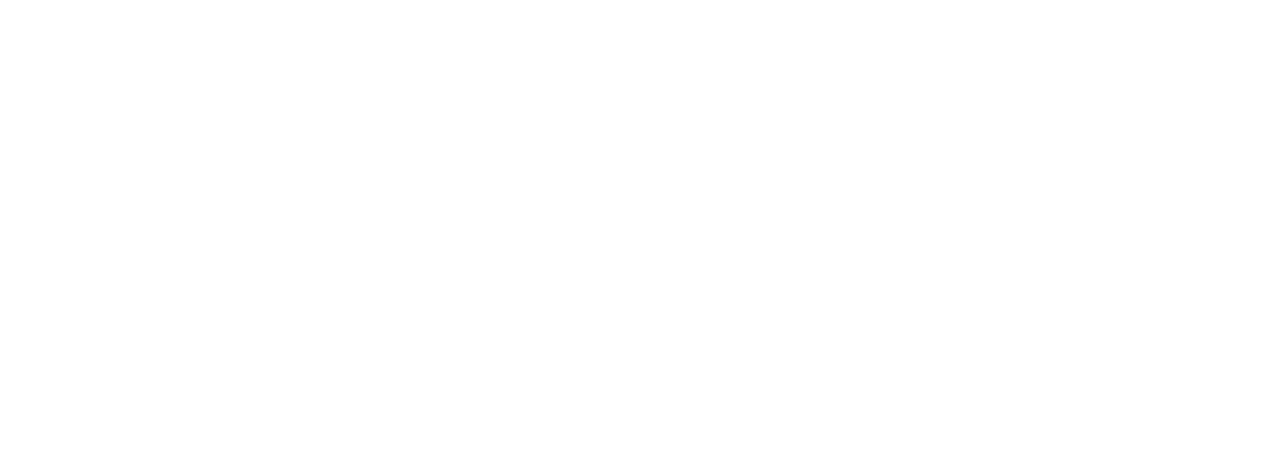
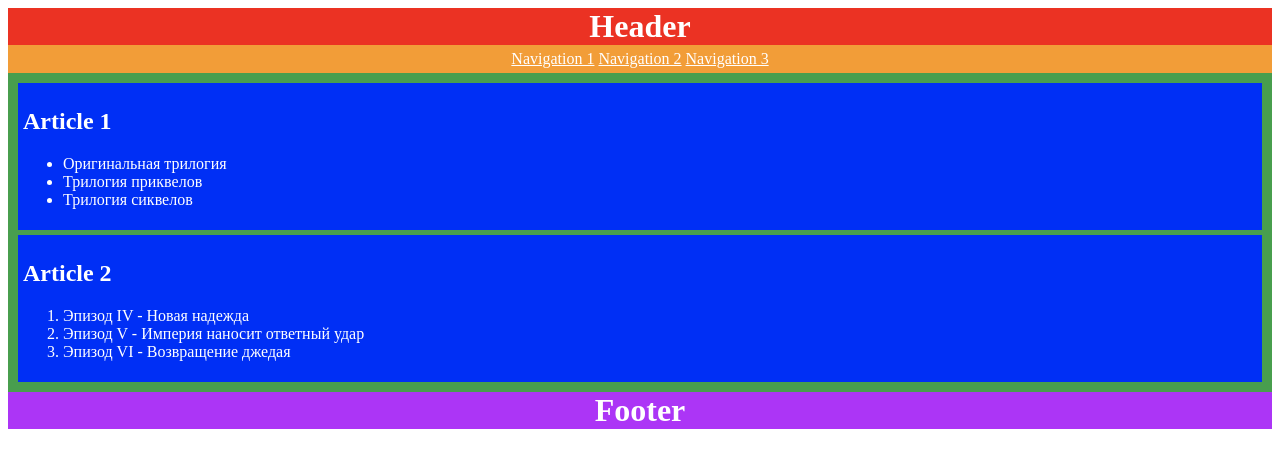
Before and after one commit to slega/htmlcss-20220811_legabox, a website: page 02-dz0/01-semantic-mockup/solution.html in a window 1280 px wide. Drawn offline with Linux system fonts and the light colour scheme.

Commit message:
Add a solution to the task 2.

```diff
--- /dev/null
+++ b/02-dz0/01-semantic-mockup/solution.css
@@ -0,0 +1,55 @@
+.header {
+    background-color: #EB3223;
+}
+
+.header__title {
+    text-align: center;
+    color: white;
+    margin: 0;
+}
+
+.header_nav {
+    background-color: #F29D38;
+    text-align:center;
+    padding: 5px;
+}
+
+.header__nav__item {
+    color: white;
+}
+
+.main {
+    background-color: #489E4E;
+    padding: 5px;
+}
+
+.main__article {
+    margin: 5px;
+    padding: 5px;
+    background-color: #002FF5;
+}
+
+.main__article__title {
+    text-align: left;
+    color: white;
+}
+
+.main__article__content {
+    text-align: left;
+    color: white;
+}
+
+.main__article__content__item {
+    text-align: left;
+    color: white;
+}
+
+.footer {
+    background-color: #AC35F6;
+}
+
+.footer__title {
+    color: white;
+    text-align: center;
+    margin: 0;
+}
--- a/02-dz0/01-semantic-mockup/solution.html
+++ b/02-dz0/01-semantic-mockup/solution.html
@@ -1,4 +1,37 @@
 <!DOCTYPE html>
 <html lang="ru">
-    <!-- Ваше решение -->
+<head>
+    <link rel="stylesheet" href="solution.css">
+</head>
+<body>
+    <header class="header">
+        <h1 class="header__title">Header</h1>
+        <nav class="header_nav">
+            <a class="header__nav__item" href="/">Navigation 1</a>
+            <a class="header__nav__item" href="/">Navigation 2</a>
+            <a class="header__nav__item" href="/">Navigation 3</a>
+        </nav>
+    </header>
+    <main class="main">
+        <article class="main__article">
+            <h2 class="main__article__title">Article 1</h2>
+            <ul class="main__article__content">
+                <li class="main__article__content__item">Оригинальная трилогия</li>
+                <li class="main__article__content__item">Трилогия приквелов</li>
+                <li class="main__article__content__item">Трилогия сиквелов</li>
+            </ul>
+        </article>
+        <article class="main__article">
+            <h2 class="main__article__title">Article 2</h2>
+            <ol class="main__article__content">
+                <li class="main__article__content__item">Эпизод IV - Новая надежда</li>
+                <li class="main__article__content__item">Эпизод V - Империя наносит ответный удар</li>
+                <li class="main__article__content__item"x>Эпизод VI - Возвращение джедая</li>
+            </ol>
+        </article>
+    </main>
+    <footer class="footer">
+        <h1 class="footer__title">Footer</h1>
+    </footer>
+</body>
 </html>
```
